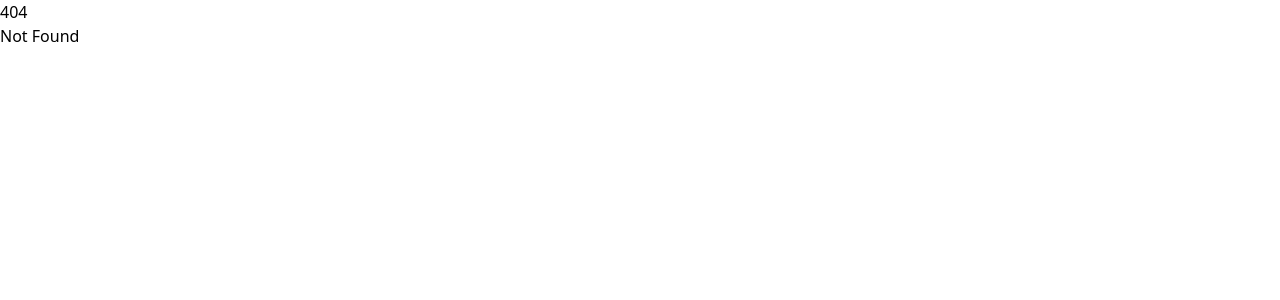
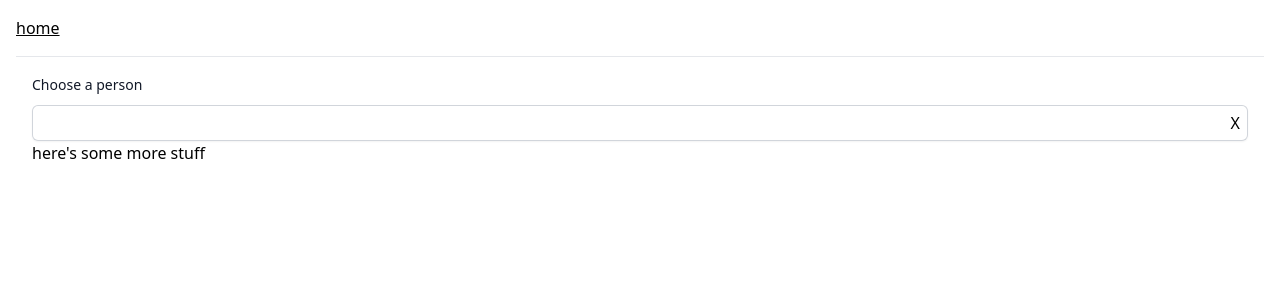
Before and after one commit to df-rw/tailwind-svelte-testing, a SvelteKit app: page /comboboxes in a window 1280 px wide. Before the commit this address had no page. Shown: the top 300 px of the page. Built offline with nearby package versions, Linux system fonts and the light colour scheme.

Commit message:
Add comboboxes.

```diff
--- a/src/routes/+layout.svelte
+++ b/src/routes/+layout.svelte
@@ -2,4 +2,9 @@
     import "../app.css";
 </script>
 
-<slot />
+<div class="m-4">
+    <a href="/" class="underline">home</a>
+    <hr class="mt-4" />
+
+    <slot />
+</div>
--- a/src/routes/+page.svelte
+++ b/src/routes/+page.svelte
@@ -30,13 +30,21 @@
             title: 'Dividers',
             route: '/dividers',
         },
+        {
+            tailwindReference: 'https://tailwindui.com/components/application-ui/forms/comboboxes',
+            title: 'Comboboxes',
+            route: '/comboboxes',
+        },
+        {
+            tailwindReference: 'https://tailwindui.com/components/application-ui/forms/input-groups',
+            title: 'Input Groups',
+            route: '/input-groups',
+        }
     ];
 </script>
 
 <div class="m-4">
     <div>
-        <hr class="mt-4 mb-4" />
-
         <h1 class="text-xl">Samples</h1>
         <ul class="list-disc m-4">
             {#each samples as sample}
--- /dev/null
+++ b/src/routes/comboboxes/+page.svelte
@@ -0,0 +1,121 @@
+<script lang="ts">
+    import { createEventDispatcher } from 'svelte';
+
+    interface Person {
+        name: string;
+        email: string;
+        business: string;
+    }
+
+    const names: Person[] = [
+        { name: 'Alice', email: 'Alice@foo.com', business: 'Alice productions' },
+        { name: 'Bob', email: 'Bob@foo.com', business: 'Bob productions' },
+        { name: 'Carol', email: 'Carol@foo.com', business: 'Carol productions' },
+        { name: 'David', email: 'David@foo.com', business: 'David productions' },
+        { name: 'Elizabeth', email: 'Elizabeth@foo.com', business: 'Elizabeth productions' },
+        { name: 'Fred', email: 'Fred@foo.com', business: 'Fred productions' },
+        { name: 'Gabriel', email: 'Gabriel@foo.com', business: 'Gabriel productions' },
+        { name: 'Holly', email: 'Holly@foo.com', business: 'Holly productions' },
+        { name: 'Ian', email: 'Ian@foo.com', business: 'Ian productions' },
+        { name: 'Janice', email: 'Janice@foo.com', business: 'Janice productions' },
+        { name: 'Kyle', email: 'Kyle@foo.com', business: 'Kyle productions' },
+    ];
+
+    const dispatch = createEventDispatcher();
+
+    let searchTerm = '';
+    let possibles: Person[] = [];
+    let loading = false;
+
+    const stall = (secs: number) => new Promise((r) => setTimeout(() => r(null), secs * 1000));
+
+    const getPersons = async (s: string) => {
+        if (s.length === 0) {
+            return [];
+        }
+        const lowerS = s.toLowerCase();
+
+        await stall(1);
+
+        return names.filter((n) => n.name.toLowerCase().includes(lowerS));
+    };
+
+    let timeout: ReturnType<typeof setTimeout>;
+    const keyUp = () => {
+        if (timeout) {
+            clearTimeout(timeout);
+        }
+        timeout = setTimeout(async () => {
+            loading = true;
+            possibles = await getPersons(searchTerm).then((data) => data.slice(0, 5));
+            loading = false;
+        }, 200);
+    };
+
+    const select = (p: Person) => {
+        searchTerm = p.name;
+        possibles = [];
+        dispatch('chosen', p);
+    };
+
+    const clear = () => {
+        searchTerm = '';
+        possibles = [];
+        dispatch('chosen', undefined);
+    };
+</script>
+
+<div class="m-4">
+    <label for="combobox" class="block text-sm font-medium leading-6 text-gray-900"
+        >Choose a person</label
+    >
+    <div class="relative mt-2">
+        <input
+            id="combobox"
+            type="text"
+            class="w-full rounded-md border-0 bg-white py-1.5 pl-3 pr-12 text-gray-900 shadow-sm ring-1 ring-inset ring-gray-300 focus:ring-2 focus:ring-inset focus:ring-indigo-600 sm:text-sm sm:leading-6"
+            role="combobox"
+            aria-controls="options"
+            aria-expanded="false"
+            bind:value={searchTerm}
+            on:keyup={keyUp}
+        />
+        <button
+            type="button"
+            class="absolute inset-y-0 right-0 flex items-center rounded-r-md px-2 focus:outline-none"
+            on:click={clear}
+            disabled
+            >{#if loading}S{:else}X{/if}</button
+        >
+
+        {#if possibles.length}
+            <ul
+                class="absolute z-10 mt-1 max-h-60 w-full overflow-auto rounded-md bg-white py-1 text-base shadow-lg ring-1 ring-black ring-opacity-5 focus:outline-none sm:text-sm"
+                id="options"
+                role="listbox"
+            >
+                <!--
+        Combobox option, manage highlight styles based on mouseenter/mouseleave and keyboard navigation.
+
+        Active: "text-white bg-indigo-600", Not Active: "text-gray-900"
+      -->
+                {#each possibles as p}
+                    <li
+                        class="relative cursor-default select-none py-2 pl-3 pr-9 text-gray-900 hover:text-white hover:bg-indigo-600"
+                        id="option-0"
+                        role="option"
+                        tabindex="-1"
+                        on:mousedown={() => select(p)}
+                    >
+                        <!-- Selected: "font-semibold" -->
+                        <span class="block truncate"
+                            >{p.name} - {p.email}<br /><span class="text-sm">{p.business}</span
+                            ></span
+                        >
+                    </li>{/each}
+            </ul>
+        {/if}
+    </div>
+
+    <p>here's some more stuff</p>
+</div>
--- a/src/routes/dark-sidebar-with-header/+page.svelte
+++ b/src/routes/dark-sidebar-with-header/+page.svelte
@@ -676,14 +676,14 @@
                                 <!-- Active: "bg-gray-50", Not Active: "" -->
                                 <a
                                     href="#"
-                                    class="block px-3 py-1 text-sm leading-6 text-gray-900"
+                                    class="block px-3 py-1 text-sm leading-6 text-gray-900 hover:bg-gray-50"
                                     role="menuitem"
                                     tabindex="-1"
                                     id="user-menu-item-0">Your profile</a
                                 >
                                 <a
                                     href="#"
-                                    class="block px-3 py-1 text-sm leading-6 text-gray-900"
+                                    class="block px-3 py-1 text-sm leading-6 text-gray-900 hover:bg-gray-50"
                                     role="menuitem"
                                     tabindex="-1"
                                     id="user-menu-item-1">Sign out</a
--- /dev/null
+++ b/src/routes/input-groups/+page.svelte
@@ -0,0 +1,47 @@
+<div class="m-4">
+    <div class="relative">
+        <label
+            for="name"
+            class="absolute -top-2 left-2 inline-block bg-white px-1 text-xs font-medium text-gray-900"
+            >Name</label
+        >
+        <input
+            type="text"
+            name="name"
+            id="name"
+            class="block w-full rounded-md border-0 py-1.5 text-gray-900 shadow-sm ring-1 ring-inset ring-gray-300 placeholder:text-gray-400 focus:ring-2 focus:ring-inset focus:ring-indigo-600 sm:text-sm sm:leading-6"
+            placeholder="Jane Smith"
+        />
+    </div>
+</div>
+
+<div class="m-4">
+    <div>
+        <label for="account-number" class="block text-sm font-medium leading-6 text-gray-900"
+            >Account number</label
+        >
+        <div class="relative mt-2 rounded-md shadow-sm">
+            <input
+                type="text"
+                name="account-number"
+                id="account-number"
+                class="block w-full rounded-md border-0 py-1.5 pr-10 text-gray-900 ring-1 ring-inset ring-gray-300 placeholder:text-gray-400 focus:ring-2 focus:ring-inset focus:ring-indigo-600 sm:text-sm sm:leading-6"
+                placeholder="000-00-0000"
+            />
+            <div class="pointer-events-none absolute inset-y-0 right-0 flex items-center pr-3">
+                <svg
+                    class="h-5 w-5 text-gray-400"
+                    viewBox="0 0 20 20"
+                    fill="currentColor"
+                    aria-hidden="true"
+                >
+                    <path
+                        fill-rule="evenodd"
+                        d="M18 10a8 8 0 11-16 0 8 8 0 0116 0zM8.94 6.94a.75.75 0 11-1.061-1.061 3 3 0 112.871 5.026v.345a.75.75 0 01-1.5 0v-.5c0-.72.57-1.172 1.081-1.287A1.5 1.5 0 108.94 6.94zM10 15a1 1 0 100-2 1 1 0 000 2z"
+                        clip-rule="evenodd"
+                    />
+                </svg>
+            </div>
+        </div>
+    </div>
+</div>
```
